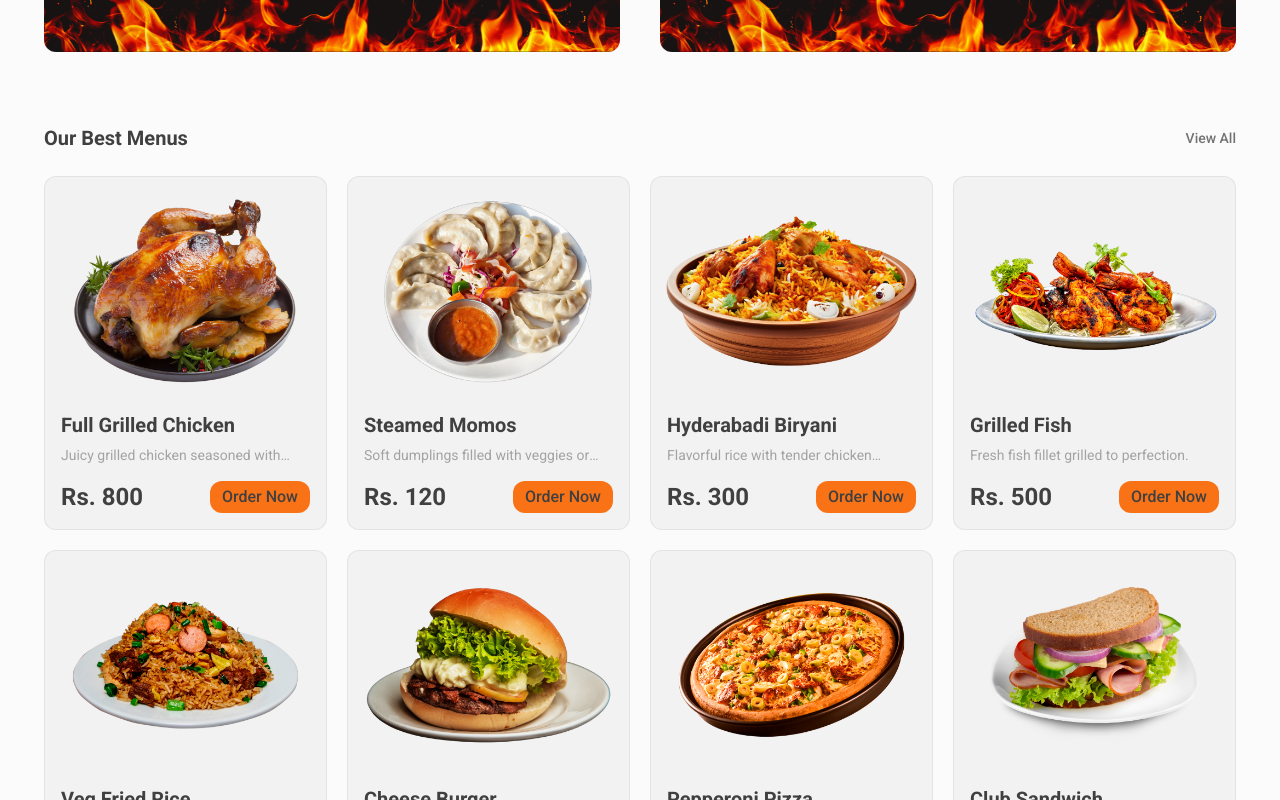
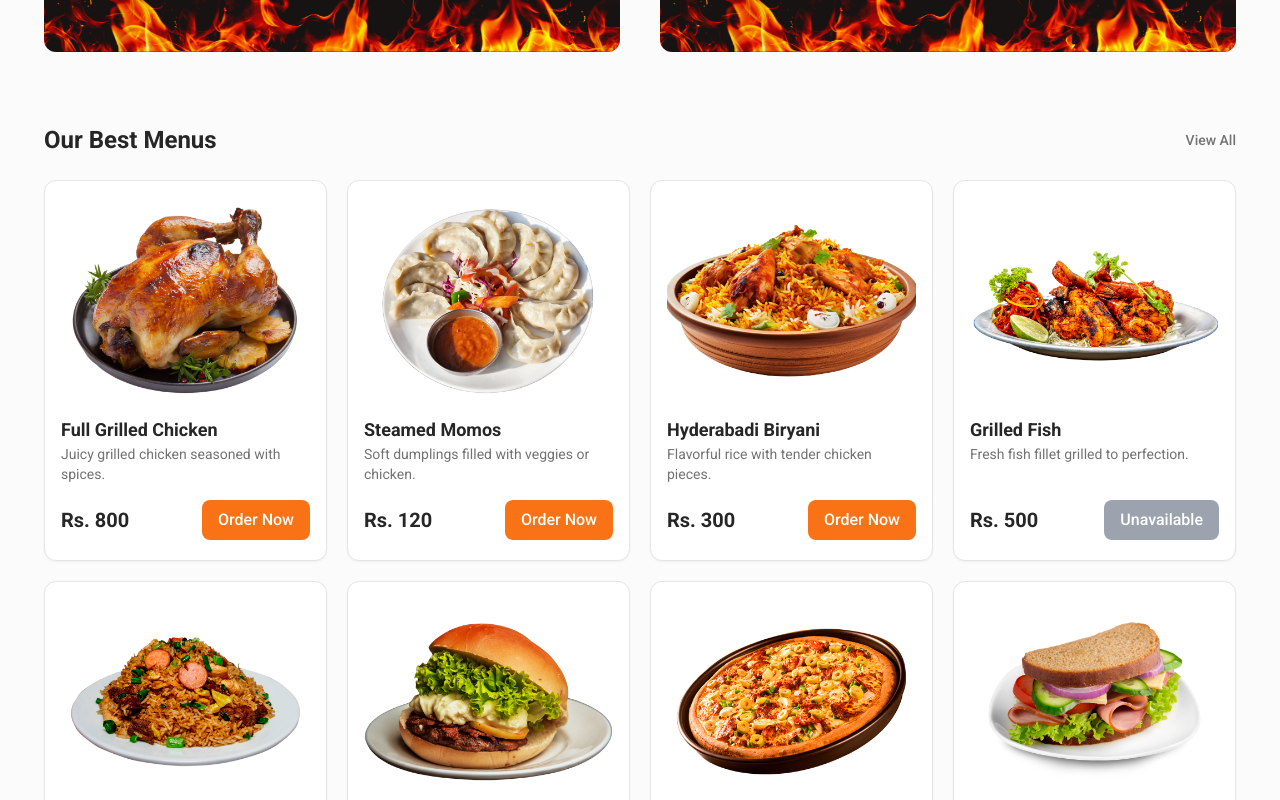
Before and after one commit to Akhileshpookkuttiyil/FoodApp, a React (Vite) app: page / in a window 1280 px wide. Shown: the part 1560-2360 px from the top of the page. Built offline with nearby package versions, Linux system fonts and the light colour scheme.

Commit message:
enhanced Menu Style

```diff
--- a/src/Pages/Home/Menu/Menu.jsx
+++ b/src/Pages/Home/Menu/Menu.jsx
@@ -19,6 +19,7 @@ const Menu = () => {
       name: "Full Grilled Chicken",
       desc: "Juicy grilled chicken seasoned with spices.",
       price: "Rs. 800",
+      inStock: true,
     },
     {
       id: 2,
@@ -27,6 +28,7 @@ const Menu = () => {
       name: "Steamed Momos",
       desc: "Soft dumplings filled with veggies or chicken.",
       price: "Rs. 120",
+      inStock: true,
     },
     {
       id: 3,
@@ -35,6 +37,7 @@ const Menu = () => {
       name: "Hyderabadi Biryani",
       desc: "Flavorful rice with tender chicken pieces.",
       price: "Rs. 300",
+      inStock: true,
     },
     {
       id: 4,
@@ -43,6 +46,7 @@ const Menu = () => {
       name: "Grilled Fish",
       desc: "Fresh fish fillet grilled to perfection.",
       price: "Rs. 500",
+      inStock: false,
     },
     {
       id: 5,
@@ -51,6 +55,7 @@ const Menu = () => {
       name: "Veg Fried Rice",
       desc: "Classic fried rice with vegetables.",
       price: "Rs. 150",
+      inStock: true,
     },
     {
       id: 6,
@@ -59,6 +64,7 @@ const Menu = () => {
       name: "Cheese Burger",
       desc: "Beef patty with cheese, lettuce, and sauce.",
       price: "Rs. 200",
+      inStock: true,
     },
     {
       id: 7,
@@ -67,6 +73,7 @@ const Menu = () => {
       name: "Pepperoni Pizza",
       desc: "Loaded with pepperoni and cheese.",
       price: "Rs. 600",
+      inStock: true,
     },
     {
       id: 8,
@@ -75,13 +82,14 @@ const Menu = () => {
       name: "Club Sandwich",
       desc: "Triple-layer sandwich with a variety of fillings.",
       price: "Rs. 250",
+      inStock: true,
     },
   ];
 
   return (
     <div className="w-full lg:px-11 md:px-8 sm:px-4 px-4 space-y-6">
       <div className="w-full flex items-center justify-between">
-        <h5 className="text-xl text-neutral-700 font-semibold">
+        <h5 className="text-2xl text-neutral-800 font-semibold">
           Our Best Menus
         </h5>
         <Link
@@ -92,36 +100,43 @@ const Menu = () => {
         </Link>
       </div>
 
-      {/*  */}
+      {/* Menu Items */}
       <div className="grid md:grid-cols-4 sm:grid-cols-2 grid-cols-1 gap-5">
         {menuData.map((data) => (
           <Link
             to={"/"}
             key={data.id}
-            className="bg-neutral-400/10 hover:bg-neutral-400/20 border border-neutral-400/20 px-2 pt-2 pb-3 rounded-xl space-y-2.5 ease-in-out duration-300"
+            className="bg-white hover:bg-neutral-50 border border-neutral-200 px-4 py-5 rounded-xl shadow-sm hover:shadow-lg transition-shadow duration-300 ease-in-out"
           >
             <img
               src={data.img}
-              alt="foodImage"
-              className="w-full aspect-[5/4] object-contain object-center"
+              alt={data.name}
+              className="w-full aspect-[5/4] object-cover rounded-lg"
+              loading="lazy"
             />
-            <div className="space-y-4 px-2 py-1">
-              <div className="space-y-1.5">
-                <h6 className="text-xl text-neutral-700 font-semibold">
+            <div className="mt-4">
+              <h6 className="text-lg text-neutral-800 font-semibold">
                 {data.name}
               </h6>
-                <p className="text-sm text-neutral-400 font-normal line-clamp-1">
+              {/* Description with a fixed height */}
+              <p className="text-sm text-neutral-500 line-clamp-2 h-10 overflow-hidden">
                 {data.desc}
               </p>
             </div>
-              <div className="flex items-center justify-between">
-                <h6 className="text-2xl text-neutral-700 font-bold">
+            <div className="flex justify-between items-center mt-4">
+              <h6 className="text-xl text-neutral-800 font-bold">
                 {data.price}
               </h6>
-                <button className="w-fit px-3 py-1 bg-orange-500 rounded-xl font-medium text-base text-neutral-700 hover:bg-orange-600/60 ease-in-out duration-300">
-                  Order Now
+              <button
+                className={`px-4 py-2 rounded-lg font-medium text-white ${
+                  data.inStock
+                    ? "bg-orange-500 hover:bg-orange-600"
+                    : "bg-gray-400 cursor-not-allowed"
+                }`}
+                disabled={!data.inStock}
+              >
+                {data.inStock ? "Order Now" : "Unavailable"}
               </button>
-              </div>
             </div>
           </Link>
         ))}
```
Lines whose indentation alone changed are shown as unchanged.
